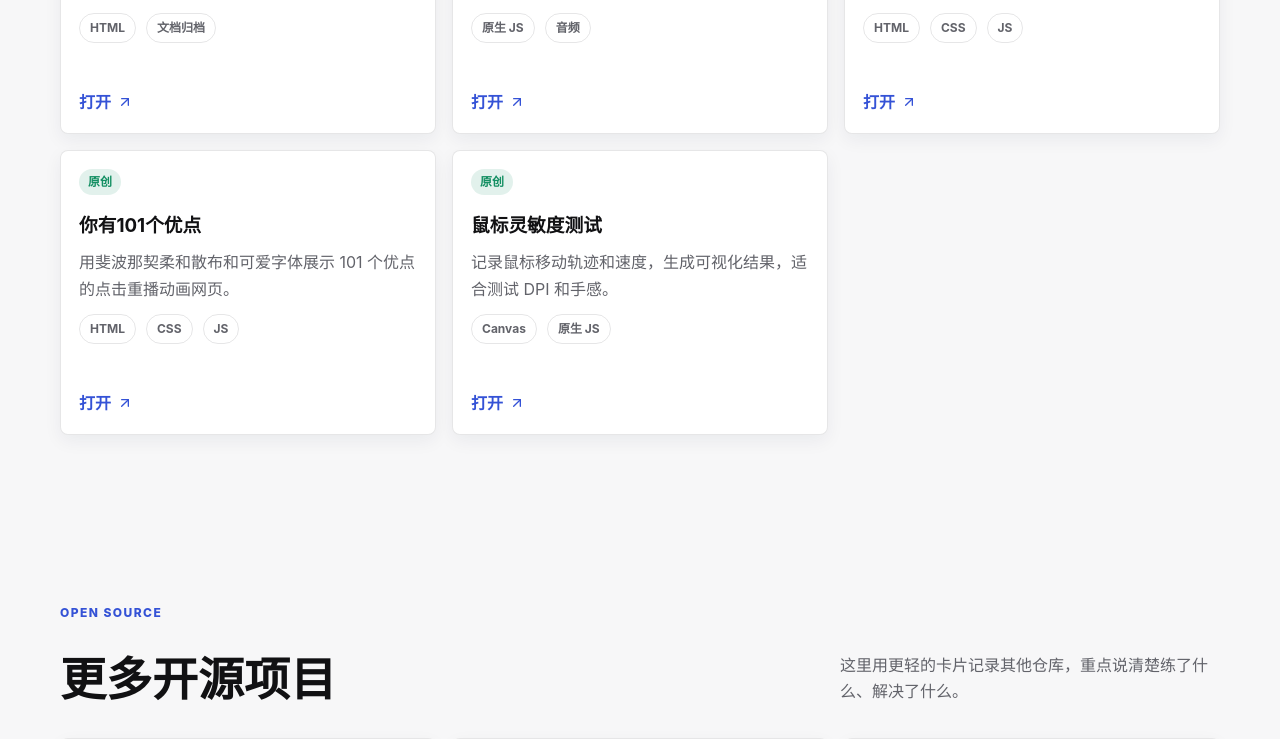
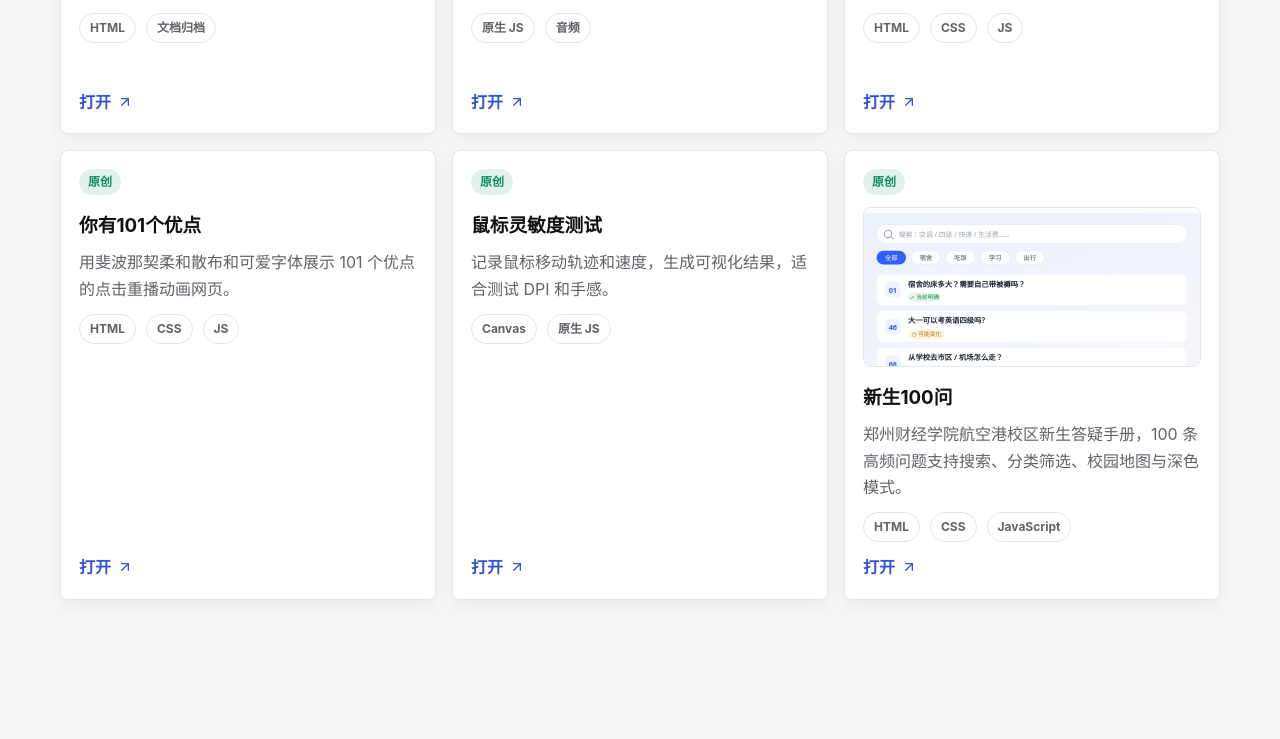
Before and after one commit to GuZhi223/GuZhi223.github.io, a React (Vite) app: page / in a window 1280 px wide. Shown: the part 4671-5410 px from the top of the page. Built offline with nearby package versions, Linux system fonts and the light colour scheme.

Commit message:
feat: add 新生100问 to 在线作品 (works section)

```diff
--- a/src/data/works.ts
+++ b/src/data/works.ts
@@ -144,4 +144,14 @@ export const works: WorkItem[] = [
     origin: 'original',
     technologies: ['Canvas', '原生 JS'],
   },
+  {
+    id: 'freshman-100q',
+    title: '新生100问',
+    description: '郑州财经学院航空港校区新生答疑手册，100 条高频问题支持搜索、分类筛选、校园地图与深色模式。',
+    href: '/projects/freshman-100q/',
+    category: 'tool',
+    origin: 'original',
+    technologies: ['HTML', 'CSS', 'JavaScript'],
+    image: '/images/projects/freshman-100q.svg',
+  },
 ];
```
